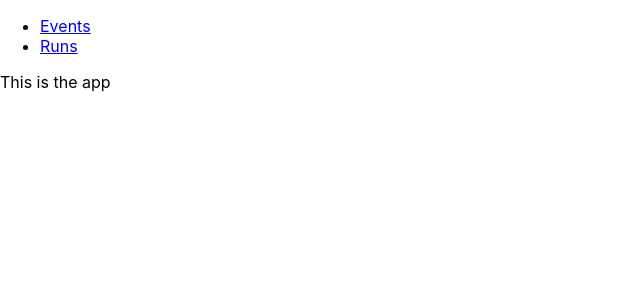
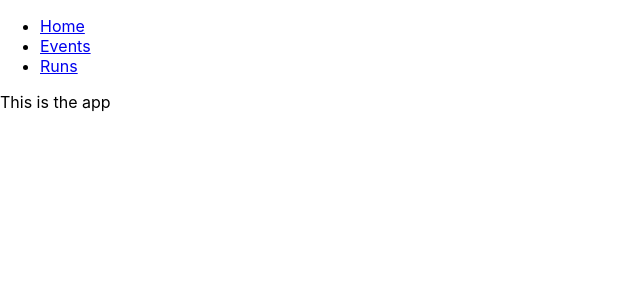
Before and after one commit to buraizu/emerald_city_runs, a React (Create React App) app in the folder client/: page / in a window 1280 px wide. Shown: the top 300 px of the page, without its empty margins (0-640 px from the left). Built offline with nearby package versions, Linux system fonts and the light colour scheme; no server answers.

Commit message:
Create Home.js and add NavLink to Header

```diff
--- a/client/src/Header.js
+++ b/client/src/Header.js
@@ -4,6 +4,7 @@ import { NavLink } from 'react-router-dom';
 const Header = () => (
   <header>
     <ul>
+      <li><NavLink exact to="/">Home</NavLink></li>
       <li><NavLink to="/events">Events</NavLink></li>
       <li><NavLink to="/runs">Runs</NavLink></li>
     </ul>
```
Also changed, not shown: client/src/Home.js (added, +9 -0 lines).
